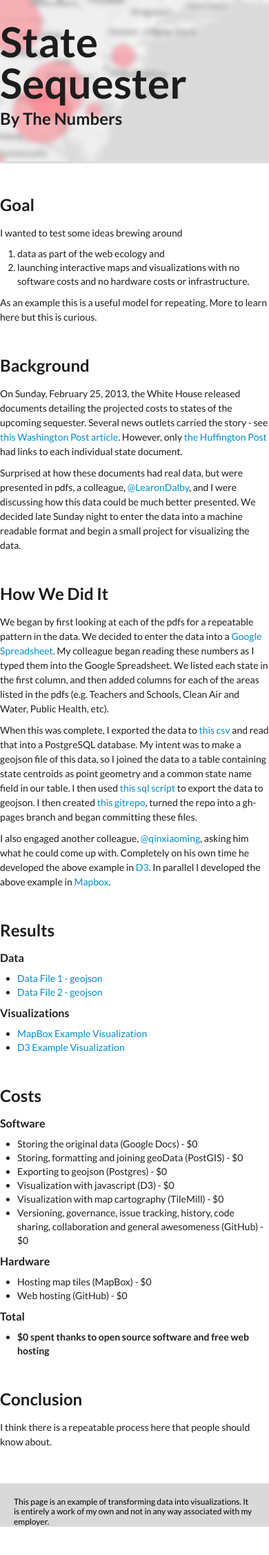
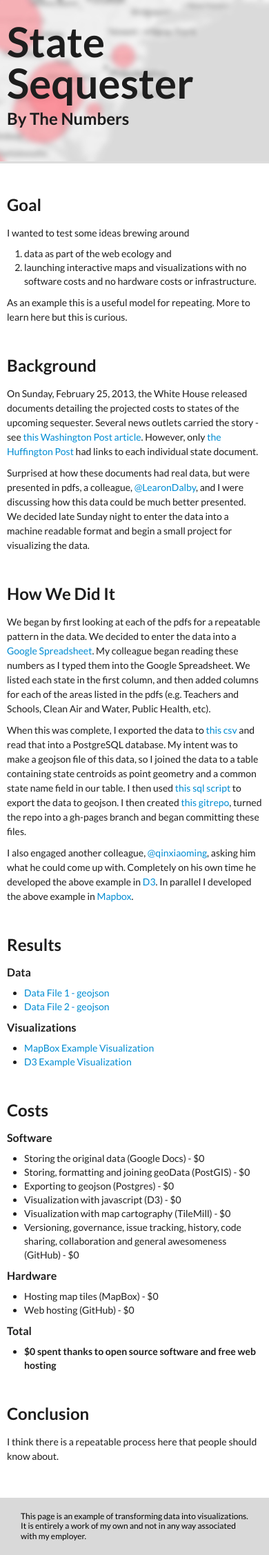
Before and after one commit to feomike/state_seq, a Jekyll site: the page built from index.md, in a window 390 px wide. Shown: the whole page at 69% size. Built offline with Jekyll 4.4.1, drawn with Linux system fonts in a browser that asks for light colours; Markdown is read by kramdown in place of the engine named in the settings; before the commit the page ends 2214 px from its top, so only the background shows below that.

Commit message:
fix mobile padding

```diff
--- a/css/state_seq.css
+++ b/css/state_seq.css
@@ -71,9 +71,7 @@ a.btn {
 	font-weight: bold;
 	padding-top:15px;
 }
-#content {
-	padding-bottom: 40px;
-}
+
 .footer {
 	background-color: #f5f5f5;
 	background-color: rgba(0, 0, 0, .15);
@@ -90,7 +88,7 @@ a.btn {
 		padding:0;
 	}
 	.container-fluid {
-		padding: 0;
+		padding: 0 10px;
 	}
 	.header h1 {
 		line-height: 1;
@@ -99,11 +97,7 @@ a.btn {
 	.header {
 		padding-bottom: 40px;
 	}
-	#content {
-		padding-right: 10px;
-		padding-left: 10px;
-	}
-	#state_seq {
-		margin-bottom: 40px;
+	.footer {
+		padding-bottom: 20px;
 	}
 }
```
